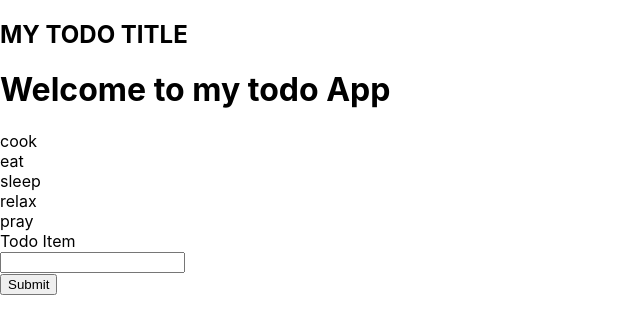
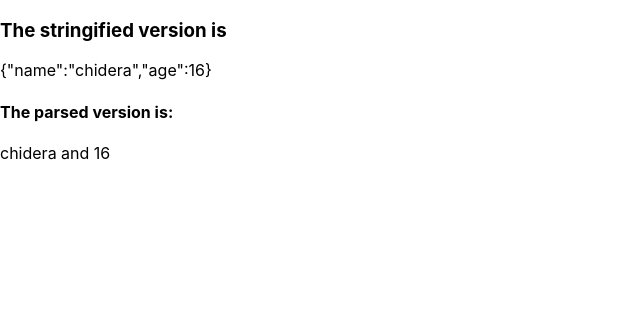
Before and after one commit to Jacy202/first-React, a React (Create React App) app: page / in a window 1280 px wide. Shown: the top 334 px of the page, without its empty margins (0-640 px from the left). Built offline with nearby package versions, Linux system fonts and the light colour scheme.

Commit message:
concluded storage

```diff
--- /dev/null
+++ b/src/components/LocalStorage.js
@@ -0,0 +1,29 @@
+import React,{Component} from "react";
+
+class LocalStorage extends Component {
+    render() {
+        const person = {
+            name: "chidera",
+            age: 16
+        }
+        //convert to json object
+        const personToJSON= JSON.stringify(person)
+
+        //save to local storage
+        localStorage.setItem("newPerson", personToJSON);
+        //retrieve from ls
+        const getPerson = localStorage.getItem("newPerson")
+        //convert to objectnewPerson
+        const personParse = JSON.parse(getPerson);
+        return(
+            <div>
+            <h3>The stringified version is</h3>
+            <p>{getPerson}</p>
+            <h4>The parsed version is:</h4>
+            <p>{personParse.name} and {personParse.age}</p>
+            </div>
+        )
+    }
+}
+
+export default LocalStorage;
--- a/src/index.js
+++ b/src/index.js
@@ -5,9 +5,10 @@ import C from "./assignment1/C";
 import Todo from './components/Todo';
 import TodoItems from './components/TodoItems';
 import Likes from "./components/Likes"
+import LocalStorage from './components/LocalStorage';
 import * as serviceWorker from './serviceWorker';
 
-ReactDOM.render(<Todo />, document.getElementById('root'));
+ReactDOM.render(<LocalStorage />, document.getElementById('root'));
 
 // If you want your app to work offline and load faster, you can change
 // unregister() to register() below. Note this comes with some pitfalls.
```
